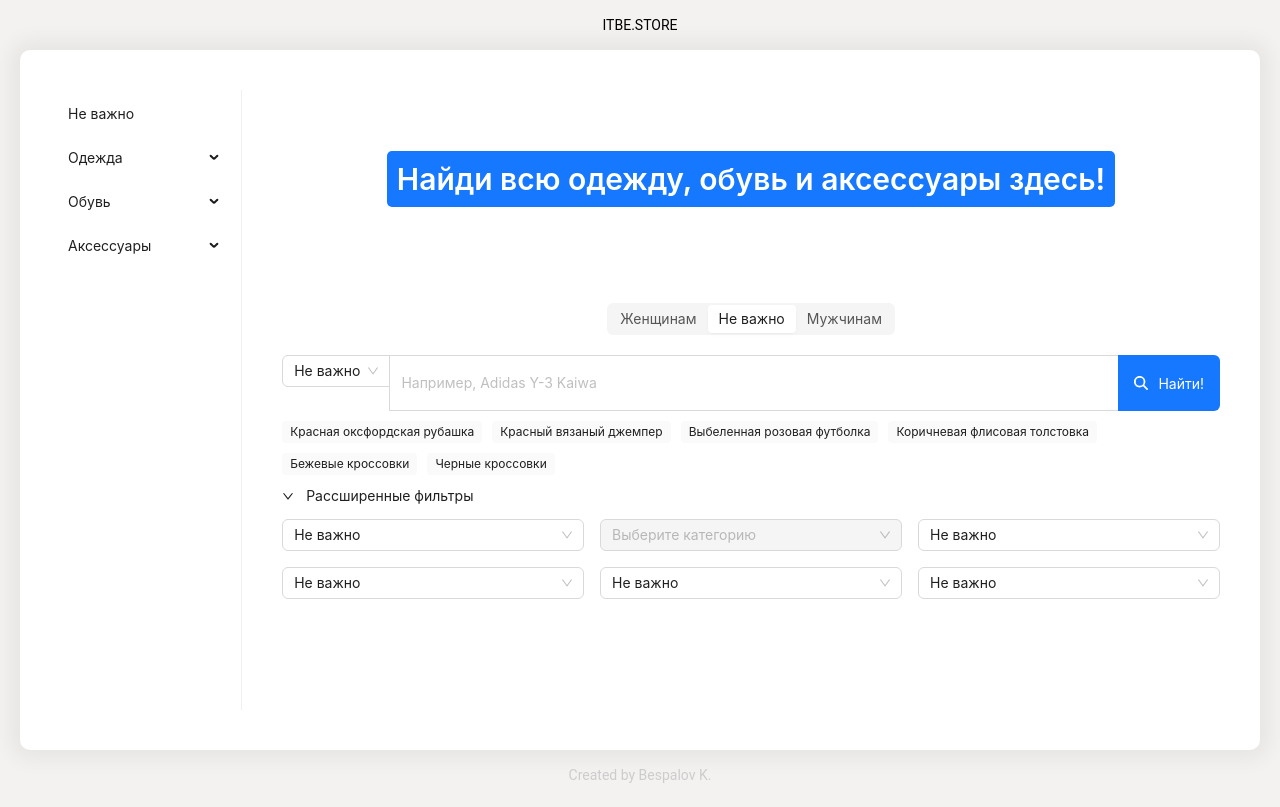
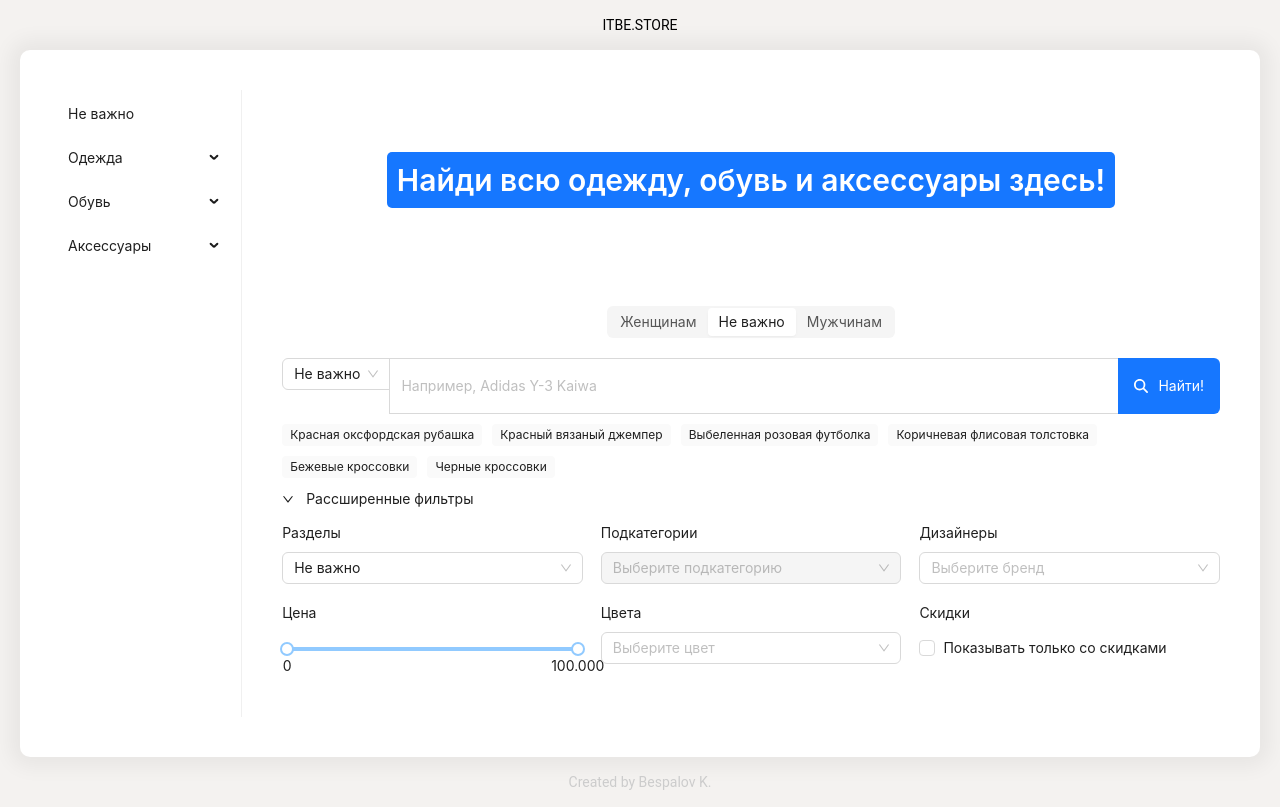
Before and after one commit to krilpil/itbe-store, a Next.js app: page / in a window 1280 px wide. Built offline with nearby package versions, Linux system fonts and the light colour scheme.

Commit message:
feat: Добавлен расширенный фильтр

```diff
--- a/src/widgets/layout/ui/layout.style.ts
+++ b/src/widgets/layout/ui/layout.style.ts
@@ -21,7 +21,7 @@ export const SWrapper = styled.div`
   grid-template-rows: auto 1fr auto;
   grid-template-columns: 1fr;
   min-height: 100vh;
-  margin: 0 20px;
+  padding: 0 20px;
 `;
 
 export const SContent = styled.div`
--- /dev/null
+++ b/src/widgets/search/model/Brands.ts
@@ -0,0 +1,24 @@
+import { SelectProps } from "antd";
+
+type IList = SelectProps["options"];
+
+const BrandList: IList = [
+  {
+    label: "Все бренды",
+    value: 0,
+  },
+  {
+    label: "Adidas",
+    value: 1,
+  },
+  {
+    label: "Nike",
+    value: 2,
+  },
+  {
+    label: "Reebok",
+    value: 3,
+  },
+];
+
+export default BrandList;
--- /dev/null
+++ b/src/widgets/search/model/Colors.ts
@@ -0,0 +1,24 @@
+import { SelectProps } from "antd";
+
+type IList = SelectProps["options"];
+
+const ColorList: IList = [
+  {
+    label: "Мультиколор",
+    value: 0,
+  },
+  {
+    label: "Красный",
+    value: 1,
+  },
+  {
+    label: "Белый",
+    value: 2,
+  },
+  {
+    label: "Черный",
+    value: 3,
+  },
+];
+
+export default ColorList;
--- a/src/widgets/search/model/IForm.ts
+++ b/src/widgets/search/model/IForm.ts
@@ -5,6 +5,10 @@ interface IInitialValues {
   gender: GenderKeys;
   category: StructureKeys;
   subCategory: StructureKeys | null;
+  brand: number | null;
+  price: [number, number];
+  colors: string[];
+  isDiscounts: boolean;
 }
 
 const initialValues: IInitialValues = {
@@ -12,6 +16,10 @@ const initialValues: IInitialValues = {
   gender: GenderKeys.all,
   category: StructureKeys.all,
   subCategory: null,
+  brand: null,
+  price: [0, 100_000],
+  colors: [],
+  isDiscounts: false,
 };
 
 export { type IInitialValues, initialValues };
--- /dev/null
+++ b/src/widgets/search/model/Price.tsx
@@ -0,0 +1,8 @@
+import type { SliderMarks } from "antd/es/slider";
+
+const PriceMarks: SliderMarks = {
+  0: "0",
+  100_000: "100.000",
+};
+
+export default PriceMarks;
--- a/src/widgets/search/ui/advancedFilters/advancedFilters.styles.ts
+++ b/src/widgets/search/ui/advancedFilters/advancedFilters.styles.ts
@@ -1,5 +1,5 @@
 import styled from "styled-components";
-import { Collapse, Form, Select } from "antd";
+import { Checkbox, Collapse, Form, Select, Slider } from "antd";
 
 export const SAdvancedFilters = styled(Collapse).attrs({
   ghost: true,
@@ -17,9 +17,14 @@ export const SAdvancedFilters = styled(Collapse).attrs({
 
 export const SForm = styled.div`
   display: grid;
-  grid-gap: 16px;
+  grid-gap: 18px;
   grid-template-columns: repeat(3, 1fr);
   width: 100%;
+
+  & .ant-form-item {
+    display: initial;
+    margin-bottom: 0;
+  }
 
   @media (max-width: ${({ theme }) => theme.breakpoints.maxLaptops}px) {
     grid-template-columns: repeat(2, 1fr);
@@ -31,10 +36,23 @@ export const SForm = styled.div`
 `;
 
 export const SFormItem = styled(Form.Item).attrs({
-  noStyle: true,
-})`
-  display: flex;
-  flex-direction: column;
+  colon: true,
+})``;
+
+export const SSelect = styled(Select)``;
+
+export const STagSelect = styled(Select).attrs({
+  mode: "multiple",
+  maxTagCount: "responsive",
+})``;
+
+export const SCheckbox = styled(Checkbox)`
+  user-select: none;
 `;
 
-export const SSelect = styled(Select)``;
+export const SSlider = styled(Slider).attrs({
+  range: true,
+  step: 500,
+  min: 0,
+  max: 100_000,
+})``;
--- a/src/widgets/search/ui/advancedFilters/index.tsx
+++ b/src/widgets/search/ui/advancedFilters/index.tsx
@@ -5,8 +5,19 @@ import { Collapse } from "antd";
 import { StructureKeys } from "@entities/product";
 import { useFormikContext } from "formik";
 import { IInitialValues } from "@widgets/search/model/IForm";
-import { SFormItem, SAdvancedFilters, SForm, SSelect } from "./advancedFilters.styles";
+import ColorList from "@widgets/search/model/Colors";
+import {
+  SFormItem,
+  SAdvancedFilters,
+  SForm,
+  SSelect,
+  SSlider,
+  STagSelect,
+  SCheckbox,
+} from "./advancedFilters.styles";
 import { Categories, SubCategories, IList } from "../../model/Category";
+import BrandList from "../../model/Brands";
+import PriceMarks from "../../model/Price";
 
 const AdvancedFilters = () => {
   const { values, setFieldValue } = useFormikContext<IInitialValues>();
@@ -37,40 +48,43 @@ const AdvancedFilters = () => {
               options={subcategoryList}
               onChange={e => setFieldValue("subCategory", e)}
               disabled={!subcategoryList?.length}
-              placeholder="Выберите категорию"
+              placeholder="Выберите подкатегорию"
             />
           </SFormItem>
 
-          <SFormItem label="Дизайнеры">
+          <SFormItem label="Дизайнеры" valuePropName="brand">
             <SSelect
-              defaultValue={Categories && Categories[0].value}
-              options={Categories}
-              placeholder="Выберите категорию"
+              value={values.brand}
+              options={BrandList}
+              onChange={e => setFieldValue("brand", e)}
+              placeholder="Выберите бренд"
             />
           </SFormItem>
 
-          <SFormItem label="Цена и скидка">
-            <SSelect
-              defaultValue={Categories && Categories[0].value}
-              options={Categories}
-              placeholder="Выберите категорию"
+          <SFormItem label="Цена" valuePropName="price">
+            <SSlider
+              value={values.price}
+              onChange={e => setFieldValue("price", e)}
+              marks={PriceMarks}
             />
           </SFormItem>
 
-          <SFormItem label="Цвета">
-            <SSelect
-              defaultValue={Categories && Categories[0].value}
-              options={Categories}
-              placeholder="Выберите категорию"
+          <SFormItem label="Цвета" valuePropName="colors">
+            <STagSelect
+              value={values.colors}
+              onChange={e => setFieldValue("colors", e)}
+              options={ColorList}
+              placeholder="Выберите цвет"
             />
           </SFormItem>
 
-          <SFormItem label="Цена только со скидками">
-            <SSelect
-              defaultValue={Categories && Categories[0].value}
-              options={Categories}
-              placeholder="Выберите категорию"
-            />
+          <SFormItem label="Скидки" valuePropName="isDiscounts">
+            <SCheckbox
+              checked={values.isDiscounts}
+              onChange={e => setFieldValue("isDiscounts", e.target.checked)}
+            >
+              Показывать только со скидками
+            </SCheckbox>
           </SFormItem>
         </SForm>
       </Collapse.Panel>
--- a/src/widgets/search/ui/search.styles.ts
+++ b/src/widgets/search/ui/search.styles.ts
@@ -1,7 +1,9 @@
 import styled from "styled-components";
 import { Form } from "antd";
 
-export const SForm = styled(Form)`
+export const SForm = styled(Form).attrs({
+  layout: "vertical",
+})`
   display: flex;
   flex-direction: column;
   gap: 10px;
--- a/src/widgets/search/ui/searchInput/index.tsx
+++ b/src/widgets/search/ui/searchInput/index.tsx
@@ -1,8 +1,9 @@
 import { useFormikContext } from "formik";
 import { IInitialValues } from "@widgets/search/model/IForm";
 import { Categories } from "@widgets/search/model/Category";
-import { Form } from "antd";
+import { Form, SegmentedProps } from "antd";
 import GenderList from "@widgets/search/model/Gender";
+import { useDevice } from "@shared/lib";
 import {
   SInput,
   SMagnifyingGlassIcon,
@@ -23,11 +24,14 @@ const EnterButton = () => (
 );
 
 const SearchInput = () => {
+  const { isMobile } = useDevice();
   const { values, handleChange, handleSubmit, setFieldValue } = useFormikContext<IInitialValues>();
 
   const handlerSearch = () => {
     handleSubmit();
   };
+
+  const sizeSegmented: SegmentedProps["size"] = isMobile ? "small" : "middle";
 
   return (
     <SSearch>
@@ -37,6 +41,7 @@ const SearchInput = () => {
         onChange={e => setFieldValue("gender", e)}
         defaultValue="Не важно"
         options={GenderList}
+        size={sizeSegmented}
       />
       <SWrapper>
         <SSelectWithInput>
```
